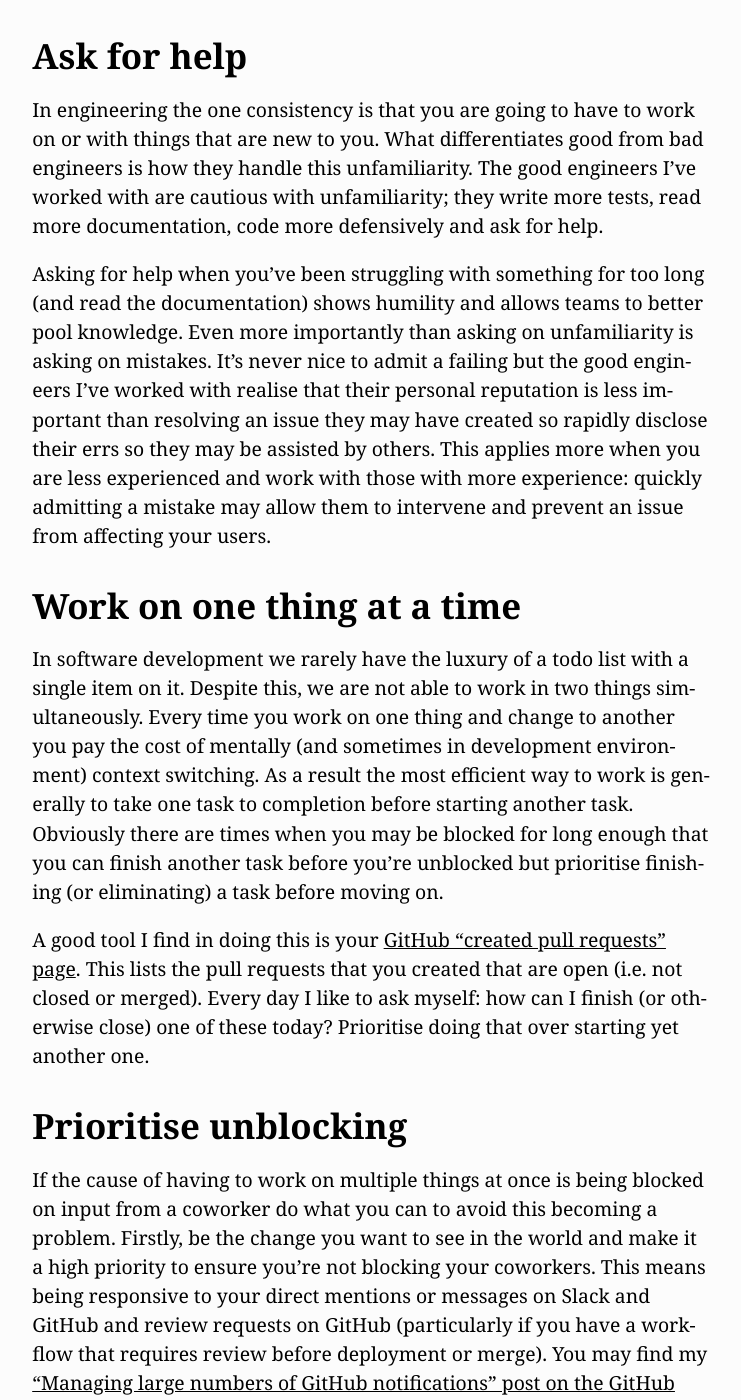
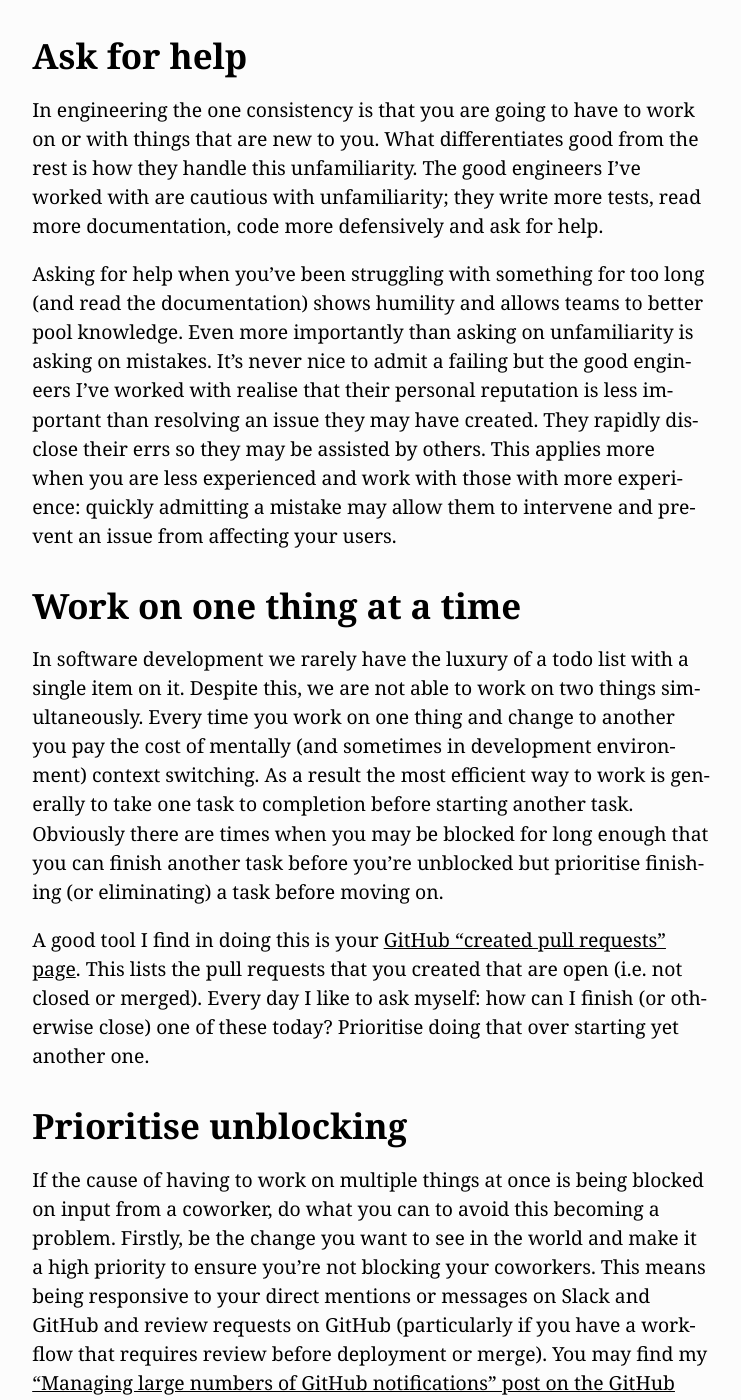
Before and after one commit to MikeMcQuaid/mikemcquaid.com, a Jekyll site: the page built from _posts/2019-10-21-some-things-good-engineers-do.md, in a window 1280 px wide and 1400 px high, scrolled down 338 px. Shown: the whole window, without its empty margins (269-1010 px from the left). Built offline with Jekyll 4.4.1, drawn with Linux system fonts in a browser that asks for light colours; some of the changed text lies outside the part shown.

Commit message:
some-things-good-engineers-do: address review feedback.

```diff
--- a/_posts/2019-10-21-some-things-good-engineers-do.md
+++ b/_posts/2019-10-21-some-things-good-engineers-do.md
@@ -6,18 +6,22 @@
 
 ## Ask for help
 
-In engineering the one consistency is that you are going to have to work on or with things that are new to you. What differentiates good from bad engineers is how they handle this unfamiliarity. The good engineers I’ve worked with are cautious with unfamiliarity; they write more tests, read more documentation, code more defensively and ask for help.
+In engineering the one consistency is that you are going to have to work on or with things that are new to you. What differentiates good from the rest is how they handle this unfamiliarity. The good engineers I’ve worked with are cautious with unfamiliarity; they write more tests, read more documentation, code more defensively and ask for help.
 
-Asking for help when you’ve been struggling with something for too long (and read the documentation) shows humility and allows teams to better pool knowledge. Even more importantly than asking on unfamiliarity is asking on mistakes. It’s never nice to admit a failing but the good engineers I’ve worked with realise that their personal reputation is less important than resolving an issue they may have created so rapidly disclose their errs so they may be assisted by others. This applies more when you are less experienced and work with those with more experience: quickly admitting a mistake may allow them to intervene and prevent an issue from affecting your users.
+Asking for help when you’ve been struggling with something for too long (and read the documentation) shows humility and allows teams to better pool knowledge. Even more importantly than asking on unfamiliarity is asking on mistakes. It’s never nice to admit a failing but the good engineers I’ve worked with realise that their personal reputation is less important than resolving an issue they may have created. They rapidly disclose their errs so they may be assisted by others. This applies more when you are less experienced and work with those with more experience: quickly admitting a mistake may allow them to intervene and prevent an issue from affecting your users.
 
 ## Work on one thing at a time
 
-In software development we rarely have the luxury of a todo list with a single item on it. Despite this, we are not able to work in two things simultaneously. Every time you work on one thing and change to another you pay the cost of mentally (and sometimes in development environment) context switching. As a result the most efficient way to work is generally to take one task to completion before starting another task. Obviously there are times when you may be blocked for long enough that you can finish another task before you’re unblocked but prioritise finishing (or eliminating) a task before moving on.
+In software development we rarely have the luxury of a todo list with a single item on it. Despite this, we are not able to work on two things simultaneously. Every time you work on one thing and change to another you pay the cost of mentally (and sometimes in development environment) context switching. As a result the most efficient way to work is generally to take one task to completion before starting another task. Obviously there are times when you may be blocked for long enough that you can finish another task before you’re unblocked but prioritise finishing (or eliminating) a task before moving on.
 
 A good tool I find in doing this is your [GitHub "created pull requests" page](https://github.com/pulls). This lists the pull requests that you created that are open (i.e. not closed or merged). Every day I like to ask myself: how can I finish (or otherwise close) one of these today? Prioritise doing that over starting yet another one.
 
 ## Prioritise unblocking
 
-If the cause of having to work on multiple things at once is being blocked on input from a coworker do what you can to avoid this becoming a problem. Firstly, be the change you want to see in the world and make it a high priority to ensure you’re not blocking your coworkers. This means being responsive to your direct mentions or messages on Slack and GitHub and review requests on GitHub (particularly if you have a workflow that requires review before deployment or merge). You may find my ["Managing large numbers of GitHub notifications" post on the GitHub blog](https://github.blog/2017-07-18-managing-large-numbers-of-github-notifications/) helpful in this endeavour. It also means ensuring that questions you're asked repeatedly have their answers documented and tasks you perform that can be automated have automation created.
+If the cause of having to work on multiple things at once is being blocked on input from a coworker, do what you can to avoid this becoming a problem. Firstly, be the change you want to see in the world and make it a high priority to ensure you’re not blocking your coworkers. This means being responsive to your direct mentions or messages on Slack and GitHub and review requests on GitHub (particularly if you have a workflow that requires review before deployment or merge). You may find my ["Managing large numbers of GitHub notifications" post on the GitHub blog](https://github.blog/2017-07-18-managing-large-numbers-of-github-notifications/) helpful in this endeavour. It also means ensuring that questions you're asked repeatedly have their answers documented and tasks you perform that can be automated have automation created.
 
-For your own work try to ensure that you gather the requirements for a task before you start it. This may involve asking the right  questions from the right people before you start coding. Similarly, when you’ve started a task if you are blocked by another ask yourself how can use your best judgment to cut scope or build based on your current assumptions and disclose these when you’re finished.
+For your own work, try to ensure that you gather the requirements for a task before you start it. This may involve asking the right  questions from the right people before you start coding. Similarly, when you’ve started a task, if you are blocked by another, ask yourself how can use your best judgment to cut scope or build based on your current assumptions and disclose these when you’re finished.
+
+---
+
+Thanks to [Graeme Arthur](https://www.graemearthur.com) for reviewing this post and pointing out that avoiding multitasking and proriotising unblocking are [tenets of Kanban](https://en.wikipedia.org/wiki/Kanban_(development)#Kanban_boards_for_software_development).
```
